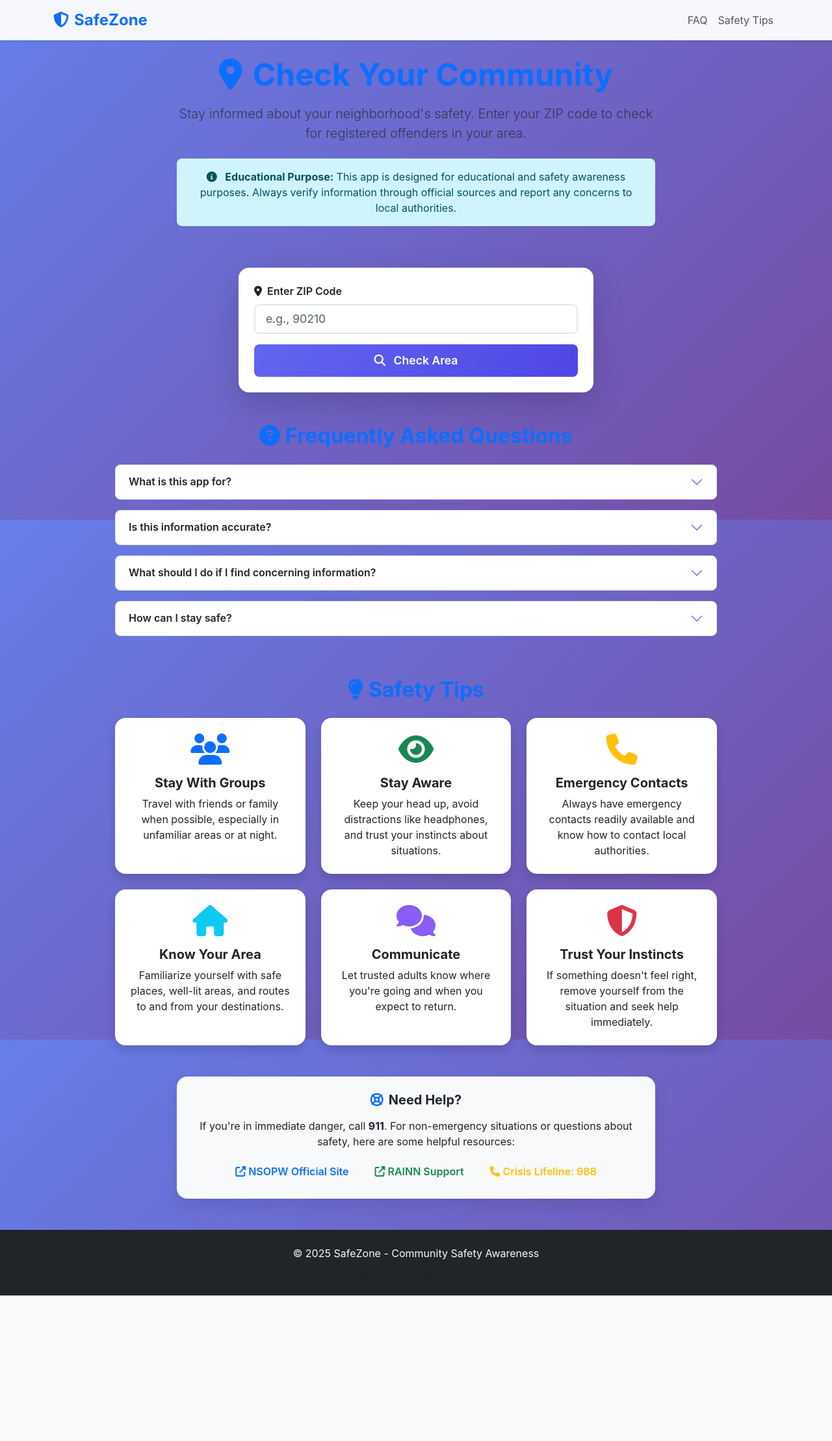
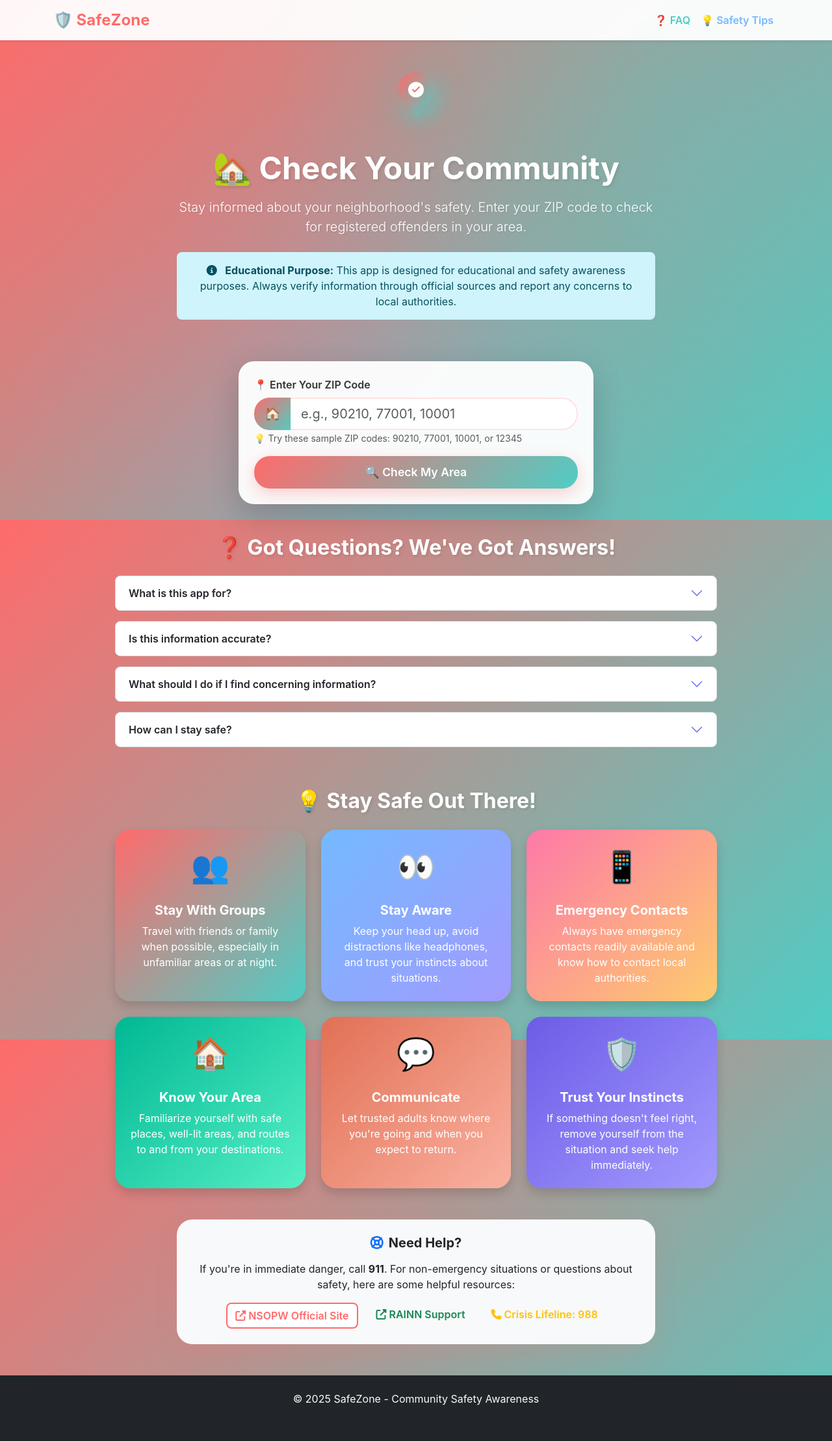
Before and after one commit to unaysahr/SafeZone, a Flask app: page / in a window 1280 px wide. Shown: the whole page at 65% size. Before the commit the page ends 1994 px from the top, so only its background shows below. Run offline with Flask 3, Linux system fonts and the light colour scheme.

Commit message:
Update the app's appearance with vibrant, teen-friendly colors and graphics
Revamp the user interface with a new color palette, gradient backgrounds, updated fonts, and cheerful illustrations to create a more engaging and teen-friendly experience.

Replit-Commit-Author: Agent
Replit-Commit-Session-Id: 4698fa74-8354-4b4d-bce2-86c3b6d7df07
Replit-Commit-Checkpoint-Type: full_checkpoint
Replit-Commit-Screenshot-Url: https://storage.googleapis.com/screenshot-production-us-central1/a163ff31-a778-4845-8138-fb1aac70e844/4698fa74-8354-4b4d-bce2-86c3b6d7df07/fVWohso

```diff
--- a/static/css/style.css
+++ b/static/css/style.css
@@ -1,22 +1,45 @@
 /* Teen-friendly color scheme and modern styling */
 :root {
-    --primary-color: #6366f1;
-    --primary-dark: #4f46e5;
-    --success-color: #10b981;
-    --warning-color: #f59e0b;
-    --danger-color: #ef4444;
-    --info-color: #3b82f6;
-    --purple-color: #8b5cf6;
+    --primary-color: #ff6b6b;
+    --primary-dark: #ff5252;
+    --secondary-color: #4ecdc4;
+    --accent-color: #45b7d1;
+    --success-color: #96ceb4;
+    --warning-color: #ffeaa7;
+    --danger-color: #fd79a8;
+    --info-color: #74b9ff;
+    --purple-color: #a29bfe;
+    --pink-color: #fd79a8;
+    --mint-color: #00b894;
     --light-bg: #f8fafc;
-    --card-shadow: 0 10px 25px rgba(0, 0, 0, 0.1);
-    --border-radius: 1rem;
+    --card-shadow: 0 15px 35px rgba(255, 107, 107, 0.15);
+    --border-radius: 1.5rem;
+    --gradient-primary: linear-gradient(135deg, #ff6b6b 0%, #4ecdc4 100%);
+    --gradient-secondary: linear-gradient(135deg, #74b9ff 0%, #a29bfe 100%);
+    --gradient-accent: linear-gradient(135deg, #fd79a8 0%, #fdcb6e 100%);
 }
 
 body {
     font-family: 'Inter', -apple-system, BlinkMacSystemFont, 'Segoe UI', Roboto, sans-serif;
-    background: linear-gradient(135deg, #667eea 0%, #764ba2 100%);
+    background: var(--gradient-primary);
     min-height: 100vh;
     background-attachment: fixed;
+    position: relative;
+}
+
+body::before {
+    content: '';
+    position: fixed;
+    top: 0;
+    left: 0;
+    right: 0;
+    bottom: 0;
+    background-image:
+        radial-gradient(circle at 20% 50%, rgba(255, 107, 107, 0.3) 0%, transparent 50%),
+        radial-gradient(circle at 80% 20%, rgba(78, 205, 196, 0.3) 0%, transparent 50%),
+        radial-gradient(circle at 40% 80%, rgba(116, 185, 255, 0.2) 0%, transparent 50%);
+    pointer-events: none;
+    z-index: -1;
 }
 
 /* Navigation */
@@ -41,24 +64,31 @@ body {
     transition: all 0.3s ease;
     border: none !important;
     box-shadow: var(--card-shadow);
+    border-radius: var(--border-radius) !important;
+    background: rgba(255, 255, 255, 0.95);
+    backdrop-filter: blur(10px);
 }
 
 .card:hover {
-    transform: translateY(-5px);
-    box-shadow: 0 20px 40px rgba(0, 0, 0, 0.15);
+    transform: translateY(-8px) scale(1.02);
+    box-shadow: 0 25px 50px rgba(255, 107, 107, 0.2);
 }
 
 /* Form styling */
 .form-control {
-    border: 2px solid #e2e8f0;
+    border: 2px solid rgba(255, 107, 107, 0.2);
     transition: all 0.3s ease;
     font-size: 1.1rem;
+    border-radius: var(--border-radius);
+    background: rgba(255, 255, 255, 0.9);
+    backdrop-filter: blur(5px);
 }
 
 .form-control:focus {
     border-color: var(--primary-color);
-    box-shadow: 0 0 0 0.2rem rgba(99, 102, 241, 0.25);
+    box-shadow: 0 0 0 0.2rem rgba(255, 107, 107, 0.25);
     transform: scale(1.02);
+    background: rgba(255, 255, 255, 1);
 }
 
 /* Button styling */
@@ -67,52 +97,129 @@ body {
     transition: all 0.3s ease;
     border: none;
     text-transform: none;
+    border-radius: var(--border-radius);
 }
 
 .btn-primary {
-    background: linear-gradient(135deg, var(--primary-color), var(--primary-dark));
+    background: var(--gradient-primary);
     padding: 0.75rem 2rem;
     font-size: 1.1rem;
+    color: white;
+    box-shadow: 0 8px 25px rgba(255, 107, 107, 0.3);
 }
 
 .btn-primary:hover {
+    transform: translateY(-3px);
+    box-shadow: 0 15px 35px rgba(255, 107, 107, 0.4);
+    background: var(--gradient-secondary);
+    color: white;
+}
+
+.btn-outline-primary {
+    border: 2px solid var(--primary-color);
+    color: var(--primary-color);
+    background: rgba(255, 255, 255, 0.9);
+    backdrop-filter: blur(10px);
+}
+
+.btn-outline-primary:hover {
+    background: var(--primary-color);
+    color: white;
     transform: translateY(-2px);
-    box-shadow: 0 10px 20px rgba(99, 102, 241, 0.3);
-    background: linear-gradient(135deg, var(--primary-dark), var(--primary-color));
+    box-shadow: 0 10px 25px rgba(255, 107, 107, 0.3);
 }
 
 /* Safety tip cards */
 .safety-tip-card {
     transition: all 0.3s ease;
     background: white;
+    position: relative;
+    overflow: hidden;
+}
+
+.safety-tip-card::before {
+    content: '';
+    position: absolute;
+    top: 0;
+    left: 0;
+    right: 0;
+    bottom: 0;
+    background: inherit;
+    z-index: -1;
 }
 
 .safety-tip-card:hover {
-    transform: translateY(-8px) scale(1.02);
+    transform: translateY(-10px) scale(1.05);
+    box-shadow: 0 20px 40px rgba(0, 0, 0, 0.3);
 }
 
 .safety-icon {
     transition: all 0.3s ease;
 }
 
-.safety-tip-card:hover .safety-icon {
-    transform: scale(1.1);
+.safety-emoji {
+    font-size: 3rem;
+    transition: all 0.3s ease;
+    animation: float 3s ease-in-out infinite;
+}
+
+.safety-tip-card:hover .safety-emoji {
+    transform: scale(1.2) rotate(5deg);
+}
+
+@keyframes float {
+    0%, 100% {
+        transform: translateY(0px);
+    }
+    50% {
+        transform: translateY(-10px);
+    }
+}
+
+/* Hero illustration animation */
+.hero-illustration svg {
+    animation: pulse-glow 2s ease-in-out infinite alternate;
+}
+
+@keyframes pulse-glow {
+    from {
+        filter: drop-shadow(0 0 10px rgba(255, 107, 107, 0.3));
+    }
+    to {
+        filter: drop-shadow(0 0 20px rgba(78, 205, 196, 0.5));
+    }
 }
 
 /* Results styling */
 .results-safe {
-    background: linear-gradient(135deg, #d4edda, #c3e6cb);
+    background: linear-gradient(135deg, #96ceb4, #55efc4);
     border-left: 5px solid var(--success-color);
+    color: white;
 }
 
 .results-warning {
-    background: linear-gradient(135deg, #fff3cd, #ffeaa7);
+    background: linear-gradient(135deg, #fdcb6e, #e17055);
     border-left: 5px solid var(--warning-color);
+    color: white;
 }
 
 .results-danger {
-    background: linear-gradient(135deg, #f8d7da, #f5c6cb);
+    background: linear-gradient(135deg, #fd79a8, #e84393);
     border-left: 5px solid var(--danger-color);
+    color: white;
+}
+
+.results-safe h4,
+.results-warning h4,
+.results-danger h4 {
+    color: white !important;
+    text-shadow: 1px 1px 2px rgba(0,0,0,0.2);
+}
+
+.results-safe p,
+.results-warning p,
+.results-danger p {
+    color: white !important;
 }
 
 /* Map styling */
--- a/static/js/app.js
+++ b/static/js/app.js
@@ -107,11 +107,11 @@ class SafeZoneApp {
         const submitButton = document.querySelector('button[type="submit"]');
 
         if (isLoading) {
-            searchBtn.textContent = 'Searching...';
+            searchBtn.textContent = '🔍 Searching...';
             loadingSpinner.classList.remove('d-none');
             submitButton.disabled = true;
         } else {
-            searchBtn.textContent = 'Check Area';
+            searchBtn.textContent = '🔍 Check My Area';
             loadingSpinner.classList.add('d-none');
             submitButton.disabled = false;
         }
@@ -127,13 +127,13 @@ class SafeZoneApp {
         if (data.has_offenders) {
             resultClass = 'results-warning';
             iconClass = 'fas fa-exclamation-triangle text-warning';
-            titleText = 'Area Alert';
-            messageText = `Found ${data.offender_count} registered offender(s) in ZIP code ${data.zip_code}. Please review the safety information below and stay aware of your surroundings.`;
+            titleText = '⚠️ Heads Up!';
+            messageText = `Found ${data.offender_count} registered offender(s) in ZIP code ${data.zip_code}. Check out the safety tips below and stay aware! 💪`;
         } else {
             resultClass = 'results-safe';
             iconClass = 'fas fa-check-circle text-success';
-            titleText = 'Area Clear';
-            messageText = `No registered offenders found in ZIP code ${data.zip_code}. Remember to always stay vigilant and follow safety practices.`;
+            titleText = '✅ All Good!';
+            messageText = `No registered offenders found in ZIP code ${data.zip_code}. Keep following those safety practices! 🌟`;
         }
 
         resultsCard.className = `card border-0 shadow rounded-4 ${resultClass}`;
--- a/templates/index.html
+++ b/templates/index.html
@@ -19,14 +19,19 @@
 </head>
 <body>
     <!-- Navigation -->
-    <nav class="navbar navbar-expand-lg navbar-light bg-light shadow-sm">
+    <nav class="navbar navbar-expand-lg navbar-light shadow-sm" style="background: rgba(255, 255, 255, 0.95); backdrop-filter: blur(10px);">
         <div class="container">
-            <a class="navbar-brand fw-bold text-primary" href="#">
-                <i class="fas fa-shield-alt me-2"></i>SafeZone
+            <a class="navbar-brand fw-bold" href="#" style="color: #ff6b6b; font-size: 1.5rem;">
+                🛡️ SafeZone
             </a>
+            <button class="navbar-toggler" type="button" data-bs-toggle="collapse" data-bs-target="#navbarNav">
+                <span class="navbar-toggler-icon"></span>
+            </button>
+            <div class="collapse navbar-collapse" id="navbarNav">
                 <div class="navbar-nav ms-auto">
-                <a class="nav-link" href="#faq">FAQ</a>
-                <a class="nav-link" href="#safety-tips">Safety Tips</a>
+                    <a class="nav-link fw-semibold" href="#faq" style="color: #4ecdc4;">❓ FAQ</a>
+                    <a class="nav-link fw-semibold" href="#safety-tips" style="color: #74b9ff;">💡 Safety Tips</a>
+                </div>
             </div>
         </div>
     </nav>
@@ -36,10 +41,27 @@
         <!-- Hero Section -->
         <div class="row justify-content-center mb-5">
             <div class="col-lg-8 text-center">
-                <h1 class="display-5 fw-bold text-primary mb-3">
-                    <i class="fas fa-map-marker-alt me-3"></i>Check Your Community
+                <!-- Hero Illustration -->
+                <div class="hero-illustration mb-4">
+                    <svg width="120" height="120" viewBox="0 0 120 120" fill="none" xmlns="http://www.w3.org/2000/svg">
+                        <circle cx="60" cy="60" r="55" fill="url(#heroGradient)" opacity="0.1"/>
+                        <circle cx="60" cy="60" r="45" fill="url(#heroGradient)" opacity="0.2"/>
+                        <circle cx="60" cy="60" r="35" fill="url(#heroGradient)" opacity="0.3"/>
+                        <path d="M60 25C45.088 25 33 37.088 33 52C33 70 60 95 60 95S87 70 87 52C87 37.088 74.912 25 60 25Z" fill="url(#heroGradient)"/>
+                        <circle cx="60" cy="52" r="12" fill="white"/>
+                        <path d="M55 52L58 55L65 48" stroke="#ff6b6b" stroke-width="2" stroke-linecap="round" stroke-linejoin="round"/>
+                        <defs>
+                            <linearGradient id="heroGradient" x1="0%" y1="0%" x2="100%" y2="100%">
+                                <stop offset="0%" style="stop-color:#ff6b6b"/>
+                                <stop offset="100%" style="stop-color:#4ecdc4"/>
+                            </linearGradient>
+                        </defs>
+                    </svg>
+                </div>
+                <h1 class="display-5 fw-bold text-white mb-3" style="text-shadow: 2px 2px 4px rgba(0,0,0,0.1);">
+                    🏡 Check Your Community
                 </h1>
-                <p class="lead text-muted">
+                <p class="lead text-white" style="text-shadow: 1px 1px 2px rgba(0,0,0,0.1);">
                     Stay informed about your neighborhood's safety. Enter your ZIP code to check for registered offenders in your area.
                 </p>
 
@@ -59,26 +81,34 @@
                     <div class="card-body p-4">
                         <form id="searchForm" class="needs-validation" novalidate>
                             <div class="mb-3">
-                                <label for="zipCode" class="form-label fw-semibold">
-                                    <i class="fas fa-location-dot me-2"></i>Enter ZIP Code
+                                <label for="zipCode" class="form-label fw-semibold" style="color: #333;">
+                                    📍 Enter Your ZIP Code
                                 </label>
+                                <div class="input-group input-group-lg">
+                                    <span class="input-group-text" style="background: var(--gradient-primary); border: none; color: white; border-radius: 1.5rem 0 0 1.5rem;">
+                                        🏠
+                                    </span>
                                     <input
                                         type="text"
-                                    class="form-control form-control-lg rounded-3"
+                                        class="form-control form-control-lg"
                                         id="zipCode"
-                                    placeholder="e.g., 90210"
+                                        placeholder="e.g., 90210, 77001, 10001"
                                         maxlength="5"
                                         pattern="[0-9]{5}"
                                         required
+                                        style="border-radius: 0 1.5rem 1.5rem 0; border-left: none;"
                                     >
+                                </div>
                                 <div class="invalid-feedback">
                                     Please enter a valid 5-digit ZIP code.
                                 </div>
+                                <small class="form-text text-muted mt-1">
+                                    💡 Try these sample ZIP codes: 90210, 77001, 10001, or 12345
+                                </small>
                             </div>
 
-                            <button type="submit" class="btn btn-primary btn-lg w-100 rounded-3">
-                                <i class="fas fa-search me-2"></i>
-                                <span id="searchBtnText">Check Area</span>
+                            <button type="submit" class="btn btn-primary btn-lg w-100">
+                                <span id="searchBtnText">🔍 Check My Area</span>
                                 <div class="spinner-border spinner-border-sm ms-2 d-none" id="loadingSpinner" role="status">
                                     <span class="visually-hidden">Loading...</span>
                                 </div>
@@ -135,8 +165,8 @@
         <!-- FAQ Section -->
         <div id="faq" class="row justify-content-center mb-5">
             <div class="col-lg-10">
-                <h2 class="text-center mb-4 fw-bold text-primary">
-                    <i class="fas fa-question-circle me-2"></i>Frequently Asked Questions
+                <h2 class="text-center mb-4 fw-bold text-white" style="text-shadow: 2px 2px 4px rgba(0,0,0,0.1);">
+                    ❓ Got Questions? We've Got Answers!
                 </h2>
 
                 <div class="accordion accordion-flush" id="faqAccordion">
@@ -198,79 +228,79 @@
         <!-- Safety Tips Section -->
         <div id="safety-tips" class="row justify-content-center mb-5">
             <div class="col-lg-10">
-                <h2 class="text-center mb-4 fw-bold text-primary">
-                    <i class="fas fa-lightbulb me-2"></i>Safety Tips
+                <h2 class="text-center mb-4 fw-bold text-white" style="text-shadow: 2px 2px 4px rgba(0,0,0,0.1);">
+                    💡 Stay Safe Out There!
                 </h2>
 
                 <div class="row g-4">
                     <div class="col-md-6 col-lg-4">
-                        <div class="card h-100 border-0 shadow rounded-4 safety-tip-card">
+                        <div class="card h-100 border-0 shadow rounded-4 safety-tip-card" style="background: linear-gradient(135deg, #ff6b6b 0%, #4ecdc4 100%);">
                             <div class="card-body text-center p-4">
                                 <div class="safety-icon mb-3">
-                                    <i class="fas fa-users fa-3x text-primary"></i>
+                                    <div class="safety-emoji">👥</div>
                                 </div>
-                                <h5 class="card-title fw-bold">Stay With Groups</h5>
-                                <p class="card-text">Travel with friends or family when possible, especially in unfamiliar areas or at night.</p>
+                                <h5 class="card-title fw-bold text-white">Stay With Groups</h5>
+                                <p class="card-text text-white">Travel with friends or family when possible, especially in unfamiliar areas or at night.</p>
                             </div>
                         </div>
                     </div>
 
                     <div class="col-md-6 col-lg-4">
-                        <div class="card h-100 border-0 shadow rounded-4 safety-tip-card">
+                        <div class="card h-100 border-0 shadow rounded-4 safety-tip-card" style="background: linear-gradient(135deg, #74b9ff 0%, #a29bfe 100%);">
                             <div class="card-body text-center p-4">
                                 <div class="safety-icon mb-3">
-                                    <i class="fas fa-eye fa-3x text-success"></i>
+                                    <div class="safety-emoji">👀</div>
                                 </div>
-                                <h5 class="card-title fw-bold">Stay Aware</h5>
-                                <p class="card-text">Keep your head up, avoid distractions like headphones, and trust your instincts about situations.</p>
+                                <h5 class="card-title fw-bold text-white">Stay Aware</h5>
+                                <p class="card-text text-white">Keep your head up, avoid distractions like headphones, and trust your instincts about situations.</p>
                             </div>
                         </div>
                     </div>
 
                     <div class="col-md-6 col-lg-4">
-                        <div class="card h-100 border-0 shadow rounded-4 safety-tip-card">
+                        <div class="card h-100 border-0 shadow rounded-4 safety-tip-card" style="background: linear-gradient(135deg, #fd79a8 0%, #fdcb6e 100%);">
                             <div class="card-body text-center p-4">
                                 <div class="safety-icon mb-3">
-                                    <i class="fas fa-phone fa-3x text-warning"></i>
+                                    <div class="safety-emoji">📱</div>
                                 </div>
-                                <h5 class="card-title fw-bold">Emergency Contacts</h5>
-                                <p class="card-text">Always have emergency contacts readily available and know how to contact local authorities.</p>
+                                <h5 class="card-title fw-bold text-white">Emergency Contacts</h5>
+                                <p class="card-text text-white">Always have emergency contacts readily available and know how to contact local authorities.</p>
                             </div>
                         </div>
                     </div>
 
                     <div class="col-md-6 col-lg-4">
-                        <div class="card h-100 border-0 shadow rounded-4 safety-tip-card">
+                        <div class="card h-100 border-0 shadow rounded-4 safety-tip-card" style="background: linear-gradient(135deg, #00b894 0%, #55efc4 100%);">
                             <div class="card-body text-center p-4">
                                 <div class="safety-icon mb-3">
-                                    <i class="fas fa-home fa-3x text-info"></i>
+                                    <div class="safety-emoji">🏠</div>
                                 </div>
-                                <h5 class="card-title fw-bold">Know Your Area</h5>
-                                <p class="card-text">Familiarize yourself with safe places, well-lit areas, and routes to and from your destinations.</p>
+                                <h5 class="card-title fw-bold text-white">Know Your Area</h5>
+                                <p class="card-text text-white">Familiarize yourself with safe places, well-lit areas, and routes to and from your destinations.</p>
                             </div>
                         </div>
                     </div>
 
                     <div class="col-md-6 col-lg-4">
-                        <div class="card h-100 border-0 shadow rounded-4 safety-tip-card">
+                        <div class="card h-100 border-0 shadow rounded-4 safety-tip-card" style="background: linear-gradient(135deg, #e17055 0%, #fab1a0 100%);">
                             <div class="card-body text-center p-4">
                                 <div class="safety-icon mb-3">
-                                    <i class="fas fa-comments fa-3x text-purple"></i>
+                                    <div class="safety-emoji">💬</div>
                                 </div>
-                                <h5 class="card-title fw-bold">Communicate</h5>
-                                <p class="card-text">Let trusted adults know where you're going and when you expect to return.</p>
+                                <h5 class="card-title fw-bold text-white">Communicate</h5>
+                                <p class="card-text text-white">Let trusted adults know where you're going and when you expect to return.</p>
                             </div>
                         </div>
                     </div>
 
                     <div class="col-md-6 col-lg-4">
-                        <div class="card h-100 border-0 shadow rounded-4 safety-tip-card">
+                        <div class="card h-100 border-0 shadow rounded-4 safety-tip-card" style="background: linear-gradient(135deg, #6c5ce7 0%, #a29bfe 100%);">
                             <div class="card-body text-center p-4">
                                 <div class="safety-icon mb-3">
-                                    <i class="fas fa-shield-alt fa-3x text-danger"></i>
+                                    <div class="safety-emoji">🛡️</div>
                                 </div>
-                                <h5 class="card-title fw-bold">Trust Your Instincts</h5>
-                                <p class="card-text">If something doesn't feel right, remove yourself from the situation and seek help immediately.</p>
+                                <h5 class="card-title fw-bold text-white">Trust Your Instincts</h5>
+                                <p class="card-text text-white">If something doesn't feel right, remove yourself from the situation and seek help immediately.</p>
                             </div>
                         </div>
                     </div>
```
Lines whose indentation alone changed are shown as unchanged.
